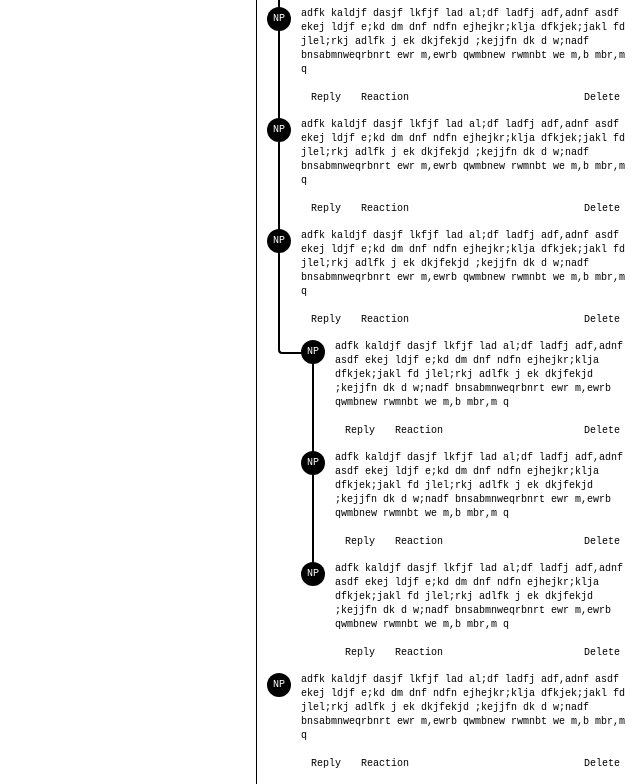
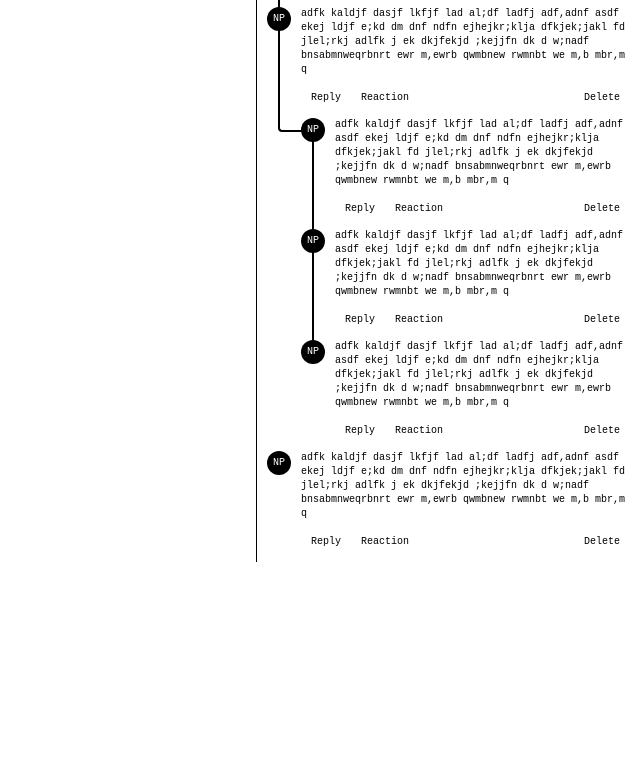
Before and after one commit to NaveenPantra/video-player, a website built with Vite: page index.html in a window 1280 px wide. Shown: the part 780-1564 px from the top of the page, without its empty margins (640-1280 px from the left). After the commit the page ends 1342 px from the top, so only its background shows below. Built offline with nearby package versions, Linux system fonts and the light colour scheme; files whose address does not match are found by name.

Commit message:
removed some comments html

```diff
--- a/index.html
+++ b/index.html
@@ -216,40 +216,6 @@
                   <button class="comment-delete">Delete</button>
                 </div>
               </div>
-            </li>
-
-            <li class="comment">
-              <div class="commenter-avatar">NP</div>
-              <div class="comment-text-actions">
-                <p>
-                  adfk kaldjf dasjf lkfjf lad al;df ladfj adf,adnf asdf ekej
-                  ldjf e;kd dm dnf ndfn ejhejkr;klja dfkjek;jakl fd jlel;rkj
-                  adlfk j ek dkjfekjd ;kejjfn dk d w;nadf bnsabmnweqrbnrt ewr
-                  m,ewrb qwmbnew rwmnbt we m,b mbr,m q
-                </p>
-                <div class="comment-actions">
-                  <button class="comment-reply">Reply</button>
-                  <button class="comment-reaction">Reaction</button>
-                  <button class="comment-delete">Delete</button>
-                </div>
-              </div>
-            </li>
-
-            <li class="comment">
-              <div class="commenter-avatar">NP</div>
-              <div class="comment-text-actions">
-                <p>
-                  adfk kaldjf dasjf lkfjf lad al;df ladfj adf,adnf asdf ekej
-                  ldjf e;kd dm dnf ndfn ejhejkr;klja dfkjek;jakl fd jlel;rkj
-                  adlfk j ek dkjfekjd ;kejjfn dk d w;nadf bnsabmnweqrbnrt ewr
-                  m,ewrb qwmbnew rwmnbt we m,b mbr,m q
-                </p>
-                <div class="comment-actions">
-                  <button class="comment-reply">Reply</button>
-                  <button class="comment-reaction">Reaction</button>
-                  <button class="comment-delete">Delete</button>
-                </div>
-              </div>
               <ul class="comments-list comment-replies">
                 <li class="comment">
                   <div class="commenter-avatar">NP</div>
```
